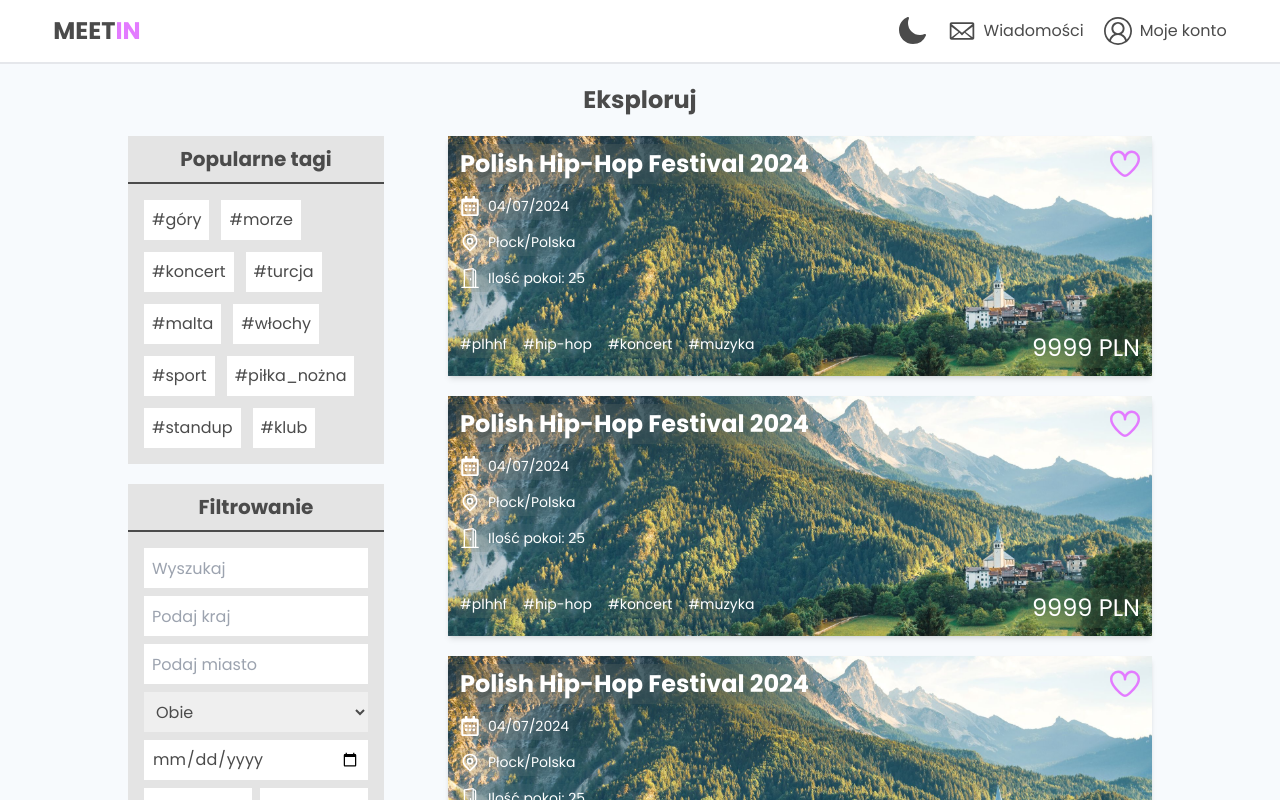
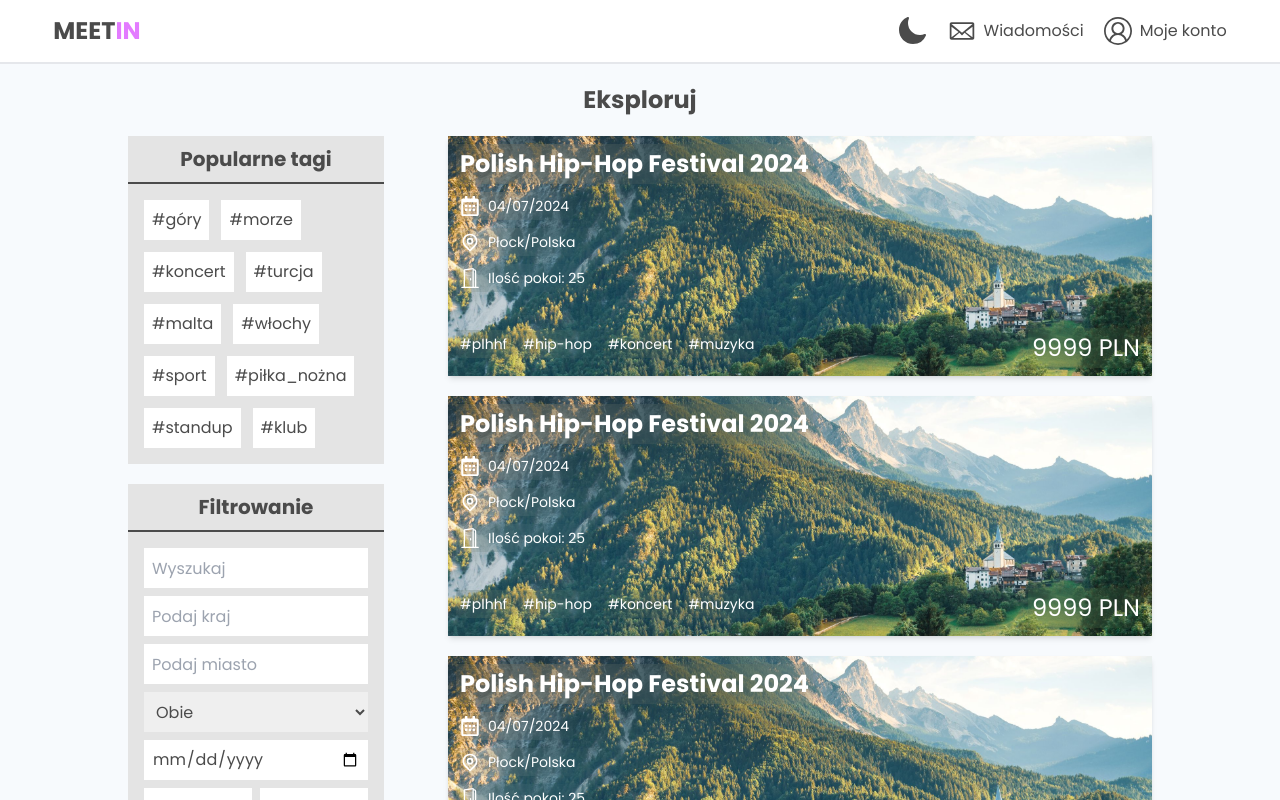
Before and after one commit to 3xen11/meetin, a Next.js app: page / in a window 1280 px wide. Shown: the top 800 px of the page. Built offline with nearby package versions, Linux system fonts and the light colour scheme.

Commit message:
event card [test]: delete heart button from component to deploy on vercel

```diff
--- a/src/components/EventCard.tsx
+++ b/src/components/EventCard.tsx
@@ -24,12 +24,12 @@ const EventCard: React.FC<HeartState> = () => {
     <div className="bg-[#e6e6e6] w-11/12 mx-auto lg:mx-0 lg:ml-auto my-5  sm:h-60 flex-col flex flex-wrap relative shadow-md bg-test hover:border-b-4 border-[#E37BFF] transition-all duration-75">
       {/* -- HEART -- */}
 
-      <HeartButton
+      {/* <HeartButton
         top={'top-3'}
         right={'right-3'}
-        isChecked={isHeartChecked}
-        onClick={handleHeartClick}
-      />
+        // isChecked={isHeartChecked}
+        // onClick={handleHeartClick}
+      /> */}
 
       {/* -- DESCRIPTION -- */}
       <div className="z-10 w-full h-full flex flex-col justify-between p-2">
```
